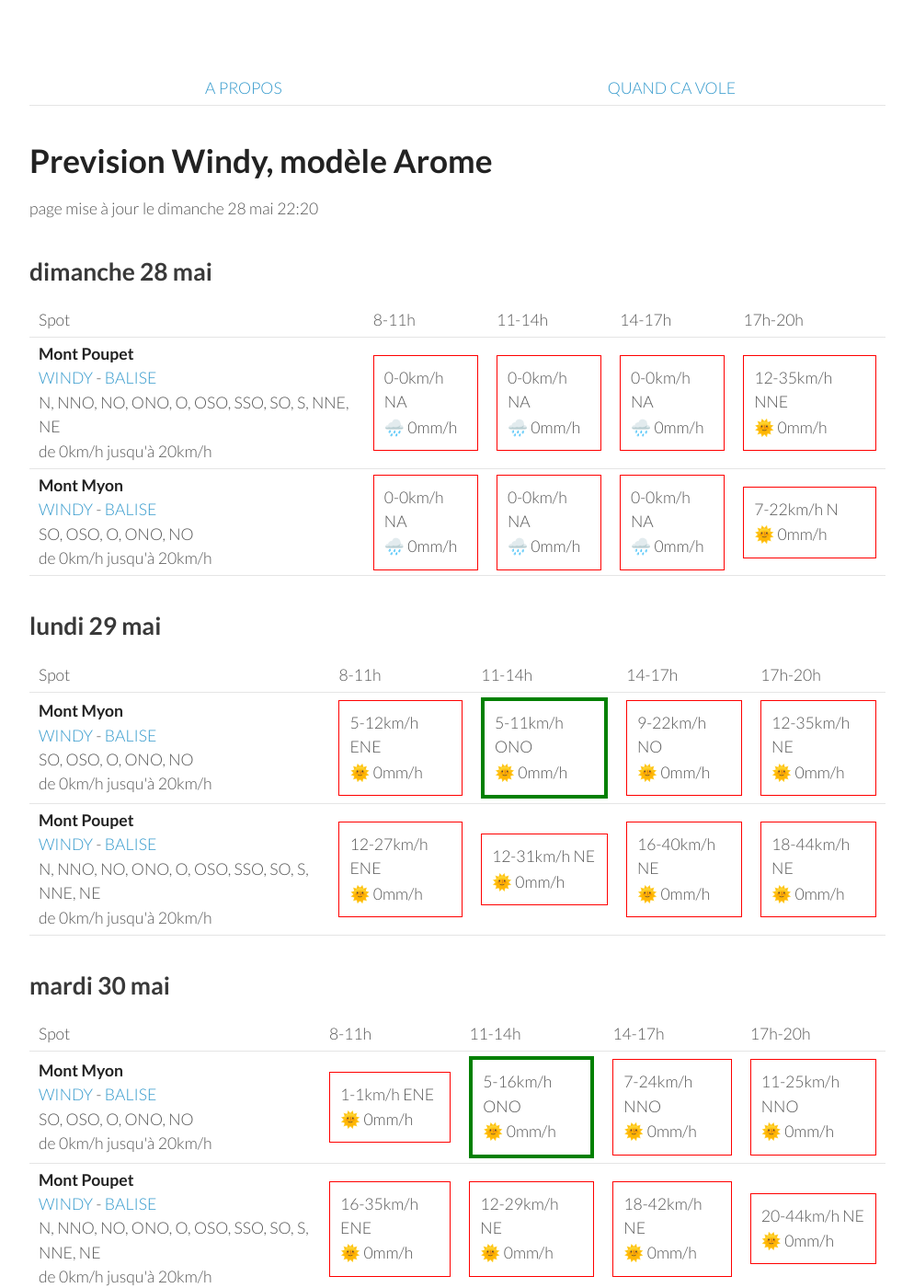
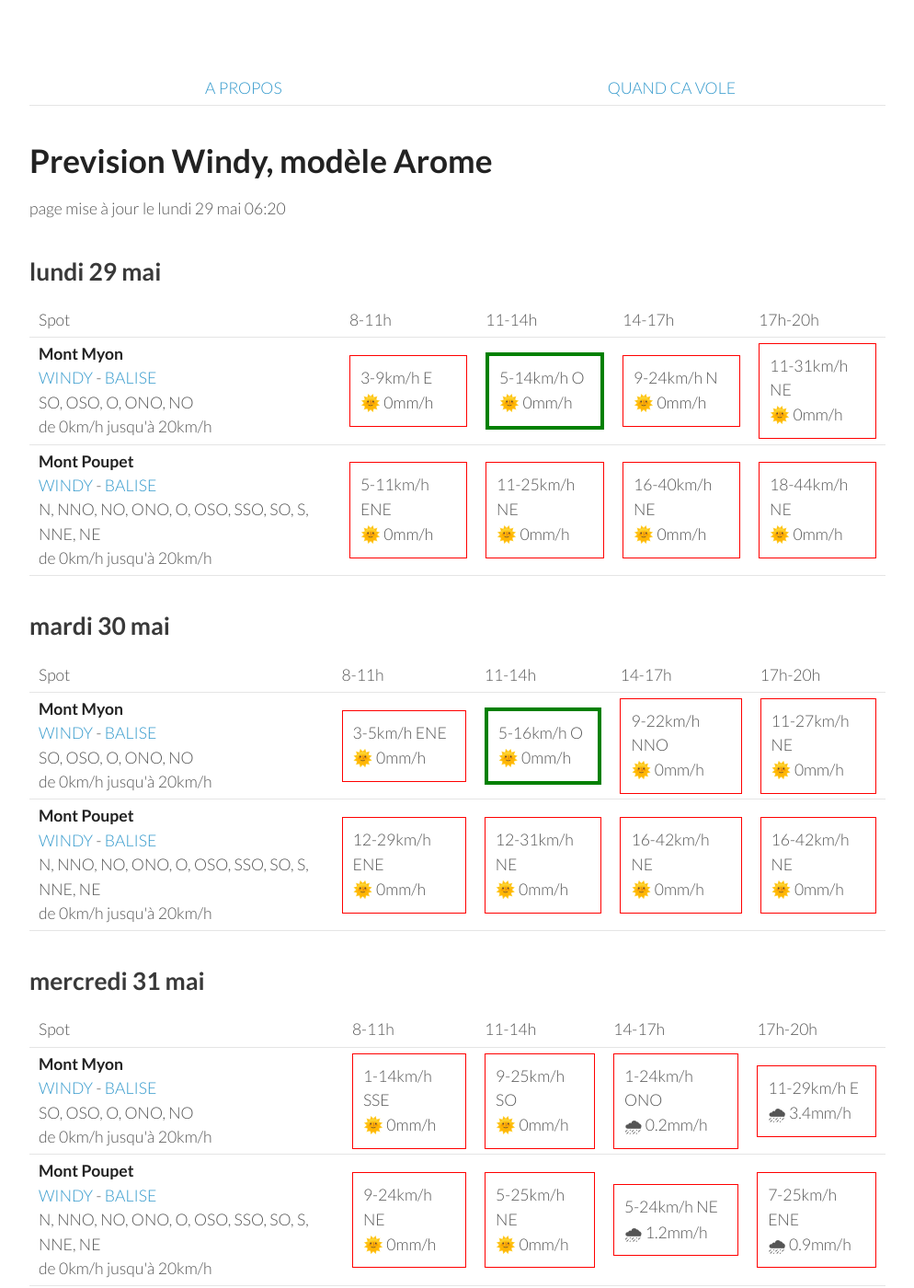
Before and after one commit to parapente-dans-le-nord/parapente-dans-le-nord.github.io, a Jekyll site: the page built from jura.markdown, in a window 1280 px wide and 1400 px high. Shown: the whole window at 92% size, without its empty margins (26-1020 px from the left). Built offline with Jekyll 4.4.1, drawn with Linux system fonts in a browser that asks for light colours; some of the changed text lies outside the part shown.

Commit message:
update index.markdown

```diff
--- a/jura.markdown
+++ b/jura.markdown
@@ -7,42 +7,8 @@ title:  "Tous les spots"
 {: .links}
 
 # Prevision Windy, modèle Arome
-page mise à jour le dimanche 28 mai 22:20
+page mise à jour le lundi 29 mai 06:20
 
-## dimanche 28 mai
-
-{::nomarkdown}
-<table>
-  <tbody>
-    <tr>
-      <td>Spot</td>
-      <td>8-11h</td>
-      <td>11-14h</td>
-      <td>14-17h</td>
-      <td>17h-20h</td>
-    </tr>
-<tr>
-        <td><strong>Mont Poupet</strong><br><a href="https://windy.com/46.970/5.876?46.541,5.876,8">WINDY</a> - <span class=""><a href="http://www.balisemeteo.com/balise.php?idBalise=92">BALISE</a> </span><br> <span class="vent-favorable">N, NNO, NO, ONO, O, OSO, SSO, SO, S, NNE, NE</span><br><span class="force-vent">de 0km/h jusqu'à 20km/h</span> </td>
-
-            <td><div class="not-flyable"><p>0-0km/h NA</p><p>🌧️ 0mm/h</p></div></td>
-            <td><div class="not-flyable"><p>0-0km/h NA</p><p>🌧️ 0mm/h</p></div></td>
-            <td><div class="not-flyable"><p>0-0km/h NA</p><p>🌧️ 0mm/h</p></div></td>
-            <td><div class="not-flyable"><p>12-35km/h NNE</p><p>🌞 0mm/h</p></div></td>
-
-    </tr>
-<tr>
-        <td><strong>Mont Myon</strong><br><a href="https://windy.com/46.331/5.397?45.898,5.394,8,m:eWoagj8">WINDY</a> - <span class=""><a href="http://www.balisemeteo.com/balise.php?idBalise=70">BALISE</a> </span><br> <span class="vent-favorable">SO, OSO, O, ONO, NO</span><br><span class="force-vent">de 0km/h jusqu'à 20km/h</span> </td>
-
-            <td><div class="not-flyable"><p>0-0km/h NA</p><p>🌧️ 0mm/h</p></div></td>
-            <td><div class="not-flyable"><p>0-0km/h NA</p><p>🌧️ 0mm/h</p></div></td>
-            <td><div class="not-flyable"><p>0-0km/h NA</p><p>🌧️ 0mm/h</p></div></td>
-            <td><div class="not-flyable"><p>7-22km/h N</p><p>🌞 0mm/h</p></div></td>
-
-    </tr>
-
-</tbody>
-</table>
-{:/}
 ## lundi 29 mai
 
 {::nomarkdown}
@@ -58,18 +24,18 @@ page mise à jour le dimanche 28 mai 22:20
 <tr>
         <td><strong>Mont Myon</strong><br><a href="https://windy.com/46.331/5.397?45.898,5.394,8,m:eWoagj8">WINDY</a> - <span class=""><a href="http://www.balisemeteo.com/balise.php?idBalise=70">BALISE</a> </span><br> <span class="vent-favorable">SO, OSO, O, ONO, NO</span><br><span class="force-vent">de 0km/h jusqu'à 20km/h</span> </td>
 
-            <td><div class="not-flyable"><p>5-12km/h ENE</p><p>🌞 0mm/h</p></div></td>
-            <td><div class="flyable"><p>5-11km/h ONO</p><p>🌞 0mm/h</p></div></td>
-            <td><div class="not-flyable"><p>9-22km/h NO</p><p>🌞 0mm/h</p></div></td>
-            <td><div class="not-flyable"><p>12-35km/h NE</p><p>🌞 0mm/h</p></div></td>
+            <td><div class="not-flyable"><p>3-9km/h E</p><p>🌞 0mm/h</p></div></td>
+            <td><div class="flyable"><p>5-14km/h O</p><p>🌞 0mm/h</p></div></td>
+            <td><div class="not-flyable"><p>9-24km/h N</p><p>🌞 0mm/h</p></div></td>
+            <td><div class="not-flyable"><p>11-31km/h NE</p><p>🌞 0mm/h</p></div></td>
 
 
     </tr>
 <tr>
         <td><strong>Mont Poupet</strong><br><a href="https://windy.com/46.970/5.876?46.541,5.876,8">WINDY</a> - <span class=""><a href="http://www.balisemeteo.com/balise.php?idBalise=92">BALISE</a> </span><br> <span class="vent-favorable">N, NNO, NO, ONO, O, OSO, SSO, SO, S, NNE, NE</span><br><span class="force-vent">de 0km/h jusqu'à 20km/h</span> </td>
 
-            <td><div class="not-flyable"><p>12-27km/h ENE</p><p>🌞 0mm/h</p></div></td>
-            <td><div class="not-flyable"><p>12-31km/h NE</p><p>🌞 0mm/h</p></div></td>
+            <td><div class="not-flyable"><p>5-11km/h ENE</p><p>🌞 0mm/h</p></div></td>
+            <td><div class="not-flyable"><p>11-25km/h NE</p><p>🌞 0mm/h</p></div></td>
             <td><div class="not-flyable"><p>16-40km/h NE</p><p>🌞 0mm/h</p></div></td>
             <td><div class="not-flyable"><p>18-44km/h NE</p><p>🌞 0mm/h</p></div></td>
 
@@ -94,20 +60,20 @@ page mise à jour le dimanche 28 mai 22:20
 <tr>
         <td><strong>Mont Myon</strong><br><a href="https://windy.com/46.331/5.397?45.898,5.394,8,m:eWoagj8">WINDY</a> - <span class=""><a href="http://www.balisemeteo.com/balise.php?idBalise=70">BALISE</a> </span><br> <span class="vent-favorable">SO, OSO, O, ONO, NO</span><br><span class="force-vent">de 0km/h jusqu'à 20km/h</span> </td>
 
-            <td><div class="not-flyable"><p>1-1km/h ENE</p><p>🌞 0mm/h</p></div></td>
-            <td><div class="flyable"><p>5-16km/h ONO</p><p>🌞 0mm/h</p></div></td>
-            <td><div class="not-flyable"><p>7-24km/h NNO</p><p>🌞 0mm/h</p></div></td>
-            <td><div class="not-flyable"><p>11-25km/h NNO</p><p>🌞 0mm/h</p></div></td>
+            <td><div class="not-flyable"><p>3-5km/h ENE</p><p>🌞 0mm/h</p></div></td>
+            <td><div class="flyable"><p>5-16km/h O</p><p>🌞 0mm/h</p></div></td>
+            <td><div class="not-flyable"><p>9-22km/h NNO</p><p>🌞 0mm/h</p></div></td>
+            <td><div class="not-flyable"><p>11-27km/h NE</p><p>🌞 0mm/h</p></div></td>
 
 
     </tr>
 <tr>
         <td><strong>Mont Poupet</strong><br><a href="https://windy.com/46.970/5.876?46.541,5.876,8">WINDY</a> - <span class=""><a href="http://www.balisemeteo.com/balise.php?idBalise=92">BALISE</a> </span><br> <span class="vent-favorable">N, NNO, NO, ONO, O, OSO, SSO, SO, S, NNE, NE</span><br><span class="force-vent">de 0km/h jusqu'à 20km/h</span> </td>
 
-            <td><div class="not-flyable"><p>16-35km/h ENE</p><p>🌞 0mm/h</p></div></td>
-            <td><div class="not-flyable"><p>12-29km/h NE</p><p>🌞 0mm/h</p></div></td>
-            <td><div class="not-flyable"><p>18-42km/h NE</p><p>🌞 0mm/h</p></div></td>
-            <td><div class="not-flyable"><p>20-44km/h NE</p><p>🌞 0mm/h</p></div></td>
+            <td><div class="not-flyable"><p>12-29km/h ENE</p><p>🌞 0mm/h</p></div></td>
+            <td><div class="not-flyable"><p>12-31km/h NE</p><p>🌞 0mm/h</p></div></td>
+            <td><div class="not-flyable"><p>16-42km/h NE</p><p>🌞 0mm/h</p></div></td>
+            <td><div class="not-flyable"><p>16-42km/h NE</p><p>🌞 0mm/h</p></div></td>
 
 
     </tr>
@@ -130,10 +96,10 @@ page mise à jour le dimanche 28 mai 22:20
 <tr>
         <td><strong>Mont Myon</strong><br><a href="https://windy.com/46.331/5.397?45.898,5.394,8,m:eWoagj8">WINDY</a> - <span class=""><a href="http://www.balisemeteo.com/balise.php?idBalise=70">BALISE</a> </span><br> <span class="vent-favorable">SO, OSO, O, ONO, NO</span><br><span class="force-vent">de 0km/h jusqu'à 20km/h</span> </td>
 
-            <td><div class="not-flyable"><p>1-14km/h SE</p><p>🌞 0mm/h</p></div></td>
-            <td><div class="not-flyable"><p>7-22km/h OSO</p><p>🌞 0mm/h</p></div></td>
-            <td><div class="not-flyable"><p>3-27km/h O</p><p>🌞 0mm/h</p></div></td>
-            <td><div class="not-flyable"><p>7-31km/h ENE</p><p>🌧 2.2mm/h</p></div></td>
+            <td><div class="not-flyable"><p>1-14km/h SSE</p><p>🌞 0mm/h</p></div></td>
+            <td><div class="not-flyable"><p>9-25km/h SO</p><p>🌞 0mm/h</p></div></td>
+            <td><div class="not-flyable"><p>1-24km/h ONO</p><p>🌧 0.2mm/h</p></div></td>
+            <td><div class="not-flyable"><p>11-29km/h E</p><p>🌧 3.4mm/h</p></div></td>
 
 
     </tr>
@@ -141,9 +107,9 @@ page mise à jour le dimanche 28 mai 22:20
         <td><strong>Mont Poupet</strong><br><a href="https://windy.com/46.970/5.876?46.541,5.876,8">WINDY</a> - <span class=""><a href="http://www.balisemeteo.com/balise.php?idBalise=92">BALISE</a> </span><br> <span class="vent-favorable">N, NNO, NO, ONO, O, OSO, SSO, SO, S, NNE, NE</span><br><span class="force-vent">de 0km/h jusqu'à 20km/h</span> </td>
 
             <td><div class="not-flyable"><p>9-24km/h NE</p><p>🌞 0mm/h</p></div></td>
-            <td><div class="not-flyable"><p>7-27km/h NE</p><p>🌞 0mm/h</p></div></td>
-            <td><div class="not-flyable"><p>7-27km/h NNO</p><p>🌧 0.4mm/h</p></div></td>
-            <td><div class="not-flyable"><p>3-29km/h E</p><p>🌧 12mm/h</p></div></td>
+            <td><div class="not-flyable"><p>5-25km/h NE</p><p>🌞 0mm/h</p></div></td>
+            <td><div class="not-flyable"><p>5-24km/h NE</p><p>🌧 1.2mm/h</p></div></td>
+            <td><div class="not-flyable"><p>7-25km/h ENE</p><p>🌧 0.9mm/h</p></div></td>
 
 
     </tr>
@@ -167,7 +133,7 @@ page mise à jour le dimanche 28 mai 22:20
         <td><strong>Mont Poupet</strong><br><a href="https://windy.com/46.970/5.876?46.541,5.876,8">WINDY</a> - <span class=""><a href="http://www.balisemeteo.com/balise.php?idBalise=92">BALISE</a> </span><br> <span class="vent-favorable">N, NNO, NO, ONO, O, OSO, SSO, SO, S, NNE, NE</span><br><span class="force-vent">de 0km/h jusqu'à 20km/h</span> </td>
 
             <td><div class="flyable"><p>0-12km/h NE</p><p>🌞 0mm/h</p></div></td>
-            <td><div class="not-flyable"><p>7-22km/h N</p><p>🌞 0mm/h</p></div></td>
+            <td><div class="flyable"><p>7-20km/h N</p><p>🌞 0mm/h</p></div></td>
             <td><div class="not-flyable"><p>9-25km/h NNE</p><p>🌞 0mm/h</p></div></td>
             <td><div class="not-flyable"><p>11-27km/h NNE</p><p>🌞 0mm/h</p></div></td>
 
@@ -176,7 +142,7 @@ page mise à jour le dimanche 28 mai 22:20
 <tr>
         <td><strong>Mont Myon</strong><br><a href="https://windy.com/46.331/5.397?45.898,5.394,8,m:eWoagj8">WINDY</a> - <span class=""><a href="http://www.balisemeteo.com/balise.php?idBalise=70">BALISE</a> </span><br> <span class="vent-favorable">SO, OSO, O, ONO, NO</span><br><span class="force-vent">de 0km/h jusqu'à 20km/h</span> </td>
 
-            <td><div class="not-flyable"><p>1-11km/h ENE</p><p>🌞 0mm/h</p></div></td>
+            <td><div class="not-flyable"><p>1-9km/h E</p><p>🌞 0mm/h</p></div></td>
             <td><div class="not-flyable"><p>5-20km/h NNO</p><p>🌞 0mm/h</p></div></td>
             <td><div class="not-flyable"><p>9-24km/h N</p><p>🌞 0mm/h</p></div></td>
             <td><div class="not-flyable"><p>5-25km/h NE</p><p>🌧 0.8mm/h</p></div></td>
```
